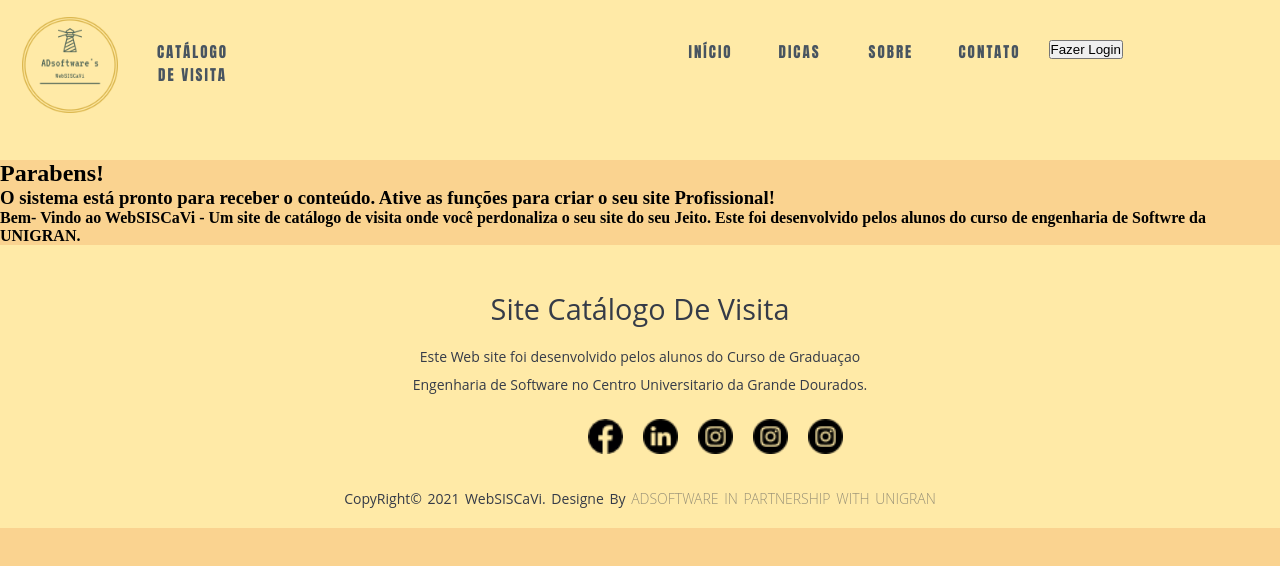
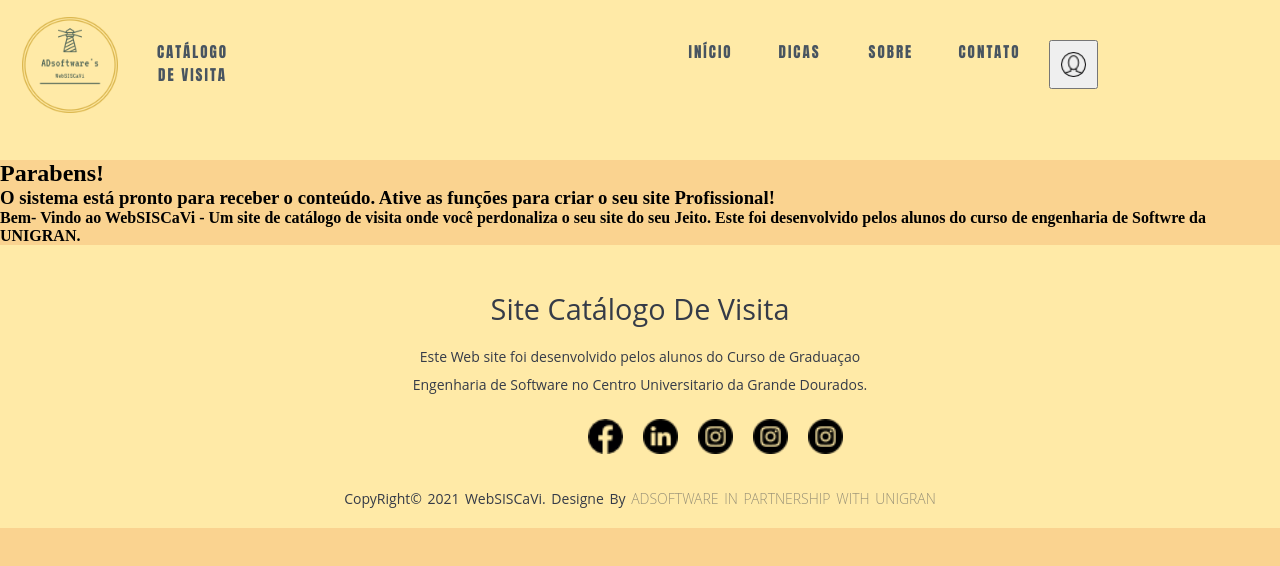
Before and after one commit to dferrantisc/TCC, a website: page public/index.html in a window 1280 px wide. Drawn offline with Linux system fonts and the light colour scheme; files whose address does not match are found by name.

Commit message:
Confs pag login

```diff
--- a/public/css/style.css
+++ b/public/css/style.css
@@ -21,6 +21,11 @@ nav {
     display: flex;
     font-family: -apple-system, BlinkMacSystemFont, "Segoe UI", Roboto, Oxygen, Ubuntu, Cantarell, "Open Sans", "Helvetica Neue", sans-serif;
     height: 20vh;
+}
+
+button img {
+    height: 25px;
+    width: 25px;
 }
 
 ul {
--- a/public/index.html
+++ b/public/index.html
@@ -29,7 +29,11 @@
                 <li><a href="">Dicas</a></li>
                 <li><a href="">Sobre</a></li>
                 <li><a href="">Contato</a></li>
-                <li><a><button>Fazer Login</button></a></li>
+                <li>
+                    <a>
+                        <button><img src="imgs/avatar-vazio.png" alt="Login"></button>
+                    </a>
+                </li>
             </ul>
         </nav>
     </header>
```
